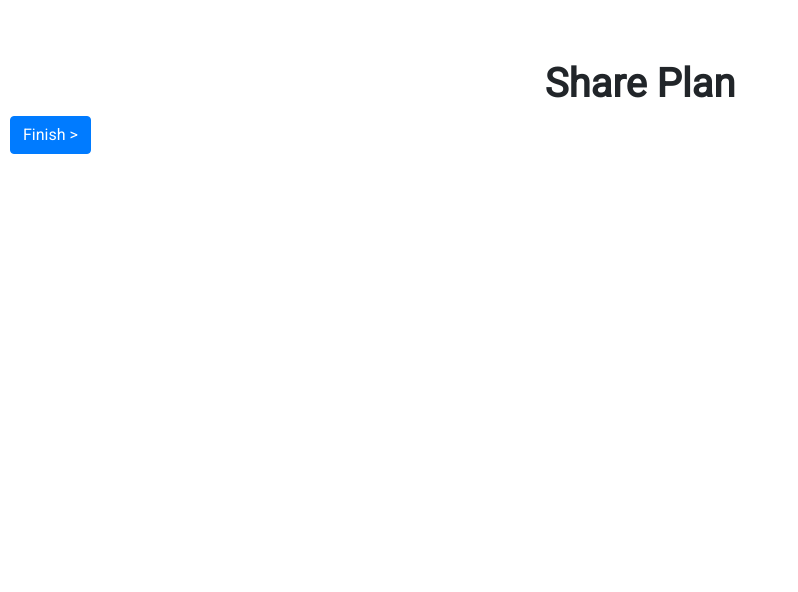
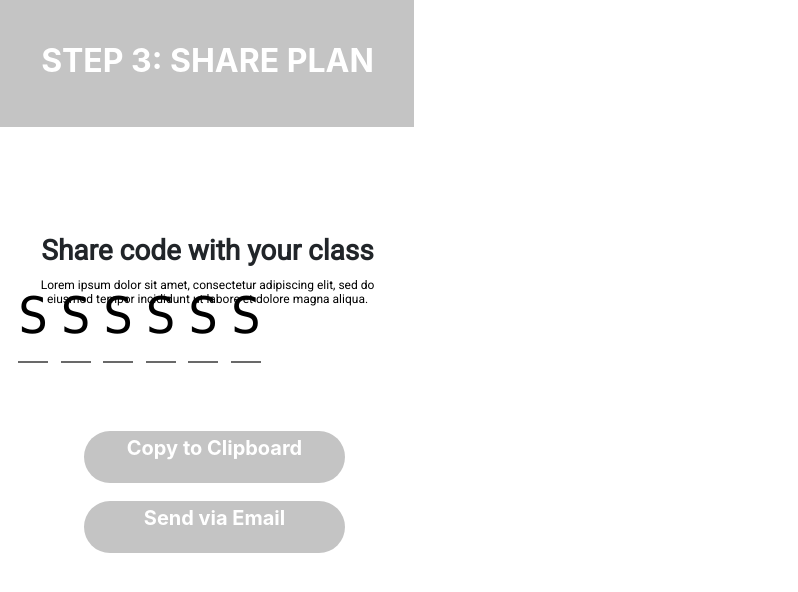
Before and after one commit to emra527/cogs121-sp19, a plain HTML site: page static_files/html/shareplan.html in a window 1280 px wide. Shown: the whole page, without its empty margins (0-798 px from the left). Drawn offline with nearby package versions, Linux system fonts and the light colour scheme; files whose address does not match are found by name.

Commit message:
added ui things

```diff
--- /dev/null
+++ b/static_files/css/pages.css
@@ -0,0 +1,68 @@
+body {
+    position: relative;
+    width: 414px;
+    height: 736px;
+
+    background: #FFFFFF;
+}
+
+/* Rectangle */
+.rectangleheader {
+    position: absolute;
+    width: 414px;
+    height: 127px;
+    left: 0px;
+    top: 0px;
+
+    background: #C4C4C4;
+}
+
+.rectangleheader h1 {
+    position: absolute;
+    width: 355px;
+    height: 66px;
+    left: 30px;
+    top: 39px;
+
+    font-style: normal;
+    font-weight: bold;
+    font-size: 32px;
+    line-height: 44px;
+    text-align: center;
+    text-transform: uppercase;
+
+    color: #FFFFFF;
+}
+
+/* Underlined Input */
+input {
+    display: inline-block;
+    margin: 1em auto;
+    border: none;
+    padding: 0;
+    width: 8.4ch;
+    background: repeating-linear-gradient(90deg, dimgrey 0, dimgrey 1ch, transparent 0, transparent 1.4ch) 0 100%/ 8ch 2px no-repeat;
+    font: 5ch droid sans mono, consolas, monospace;
+    letter-spacing: 0.4ch;
+  }
+  input:focus {
+    outline: none;
+    color: dodgerblue;
+  }
+
+  a {
+    padding-top: 1%;
+    font-style: normal;
+    font-weight: bold;
+    font-size: 10px;
+    line-height: 27px;
+    text-align: center;
+
+    color: #FFFFFF;
+  }
+
+  .nextbutton {
+    text-align: center;
+    background: #C4C4C4;
+    border-radius: 50px;
+  }
--- /dev/null
+++ b/static_files/css/shareplan.css
@@ -0,0 +1,49 @@
+#shareh2 {
+    position: absolute;
+    width: 357px;
+    height: 52px;
+    left: 29px;
+    top: 234px;
+
+    font-family: Roboto;
+    font-style: normal;
+    font-weight: bold;
+    font-size: 28px;
+    line-height: 33px;
+    text-align: center;
+}
+
+#sharep {
+    position: absolute;
+    width: 345px;
+    height: 52px;
+    left: 35px;
+    top: 278px;
+
+    font-family: Roboto;
+    font-style: normal;
+    font-weight: normal;
+    font-size: 12px;
+    line-height: 14px;
+
+    color: #000000;
+}
+
+#copybutton {
+    position: absolute;
+    width: 261px;
+    height: 52px;
+    left: 84px;
+    top: 431px;
+    font-size: 20px;
+}
+
+#emailbutton {
+    position: absolute;
+    width: 261px;
+    height: 52px;
+    left: 84px;
+    top: 501px;
+    font-size: 20px;
+
+}
--- a/static_files/html/shareplan.html
+++ b/static_files/html/shareplan.html
@@ -6,15 +6,44 @@
 	<meta name="viewport" content="width=device-width, initial-scale=1.0">
 	<link rel="stylesheet" href="https://stackpath.bootstrapcdn.com/bootstrap/4.1.3/css/bootstrap.min.css" integrity="sha384-MCw98/SFnGE8fJT3GXwEOngsV7Zt27NXFoaoApmYm81iuXoPkFOJwJ8ERdknLPMO" crossorigin="anonymous">
 	 <link rel="stylesheet" href="https://fonts.googleapis.com/css?family=Roboto">
-	 <link rel="stylesheet" href="../css/home.css">
+	 <link rel="stylesheet" href="../css/pages.css">
+	 <link rel="stylesheet" href="../css/shareplan.css">
 	<script src="jquery-3.3.1.min.js"></script>
 </head>
 
 <body>
 
-<h1 class="title2">Share Plan</h1>
+	<div class="rectangleheader">
+		<h1>Step 3: Share Plan</h1>
+	</div>
 
-<a href="educator-portal.html" class="btn btn-primary">Finish ></a>
+	<div style="text-align:center">
+		<h2 id="shareh2">Share code with your class</h2>
+		<p id="sharep">Lorem ipsum dolor sit amet, consectetur adipiscing elit,
+			sed do eiusmod tempor incididunt ut labore et dolore magna aliqua.</p>
+		<a href="" class="nextbutton" id="copybutton">Copy to Clipboard</a>
+		<a href="" class="nextbutton" id="emailbutton">Send via Email</a>
+		<input maxlength="6" style="
+		position: absolute;
+		width: 338px;
+		height: 95px;
+		left: 18px;
+		top: 218px;
+		display: inline-block;
+		border: none;
+		padding: 0;
+		width: 8.4ch;
+		background: repeating-linear-gradient(90deg, dimgrey 0, dimgrey 1ch, transparent 0, transparent 1.4ch) 0 100%/ 8ch 2px no-repeat;
+		font: 5ch droid sans mono, consolas, monospace;
+		letter-spacing: 0.4ch;
+		  focus {
+			outline: none;
+			color: dodgerblue;
+		  }
+		" value="SSSSSS" readonly />
+	</div>
+
+<a href="educator-portal.html" class="btn btn-primary nextbutton">Finish ></a>
 
 </body>
 </html>
```
Also changed, not shown: static_files/css/joinclass.css (added, +23 -0 lines), static_files/html/joinclass.html (+33 -3 lines).
